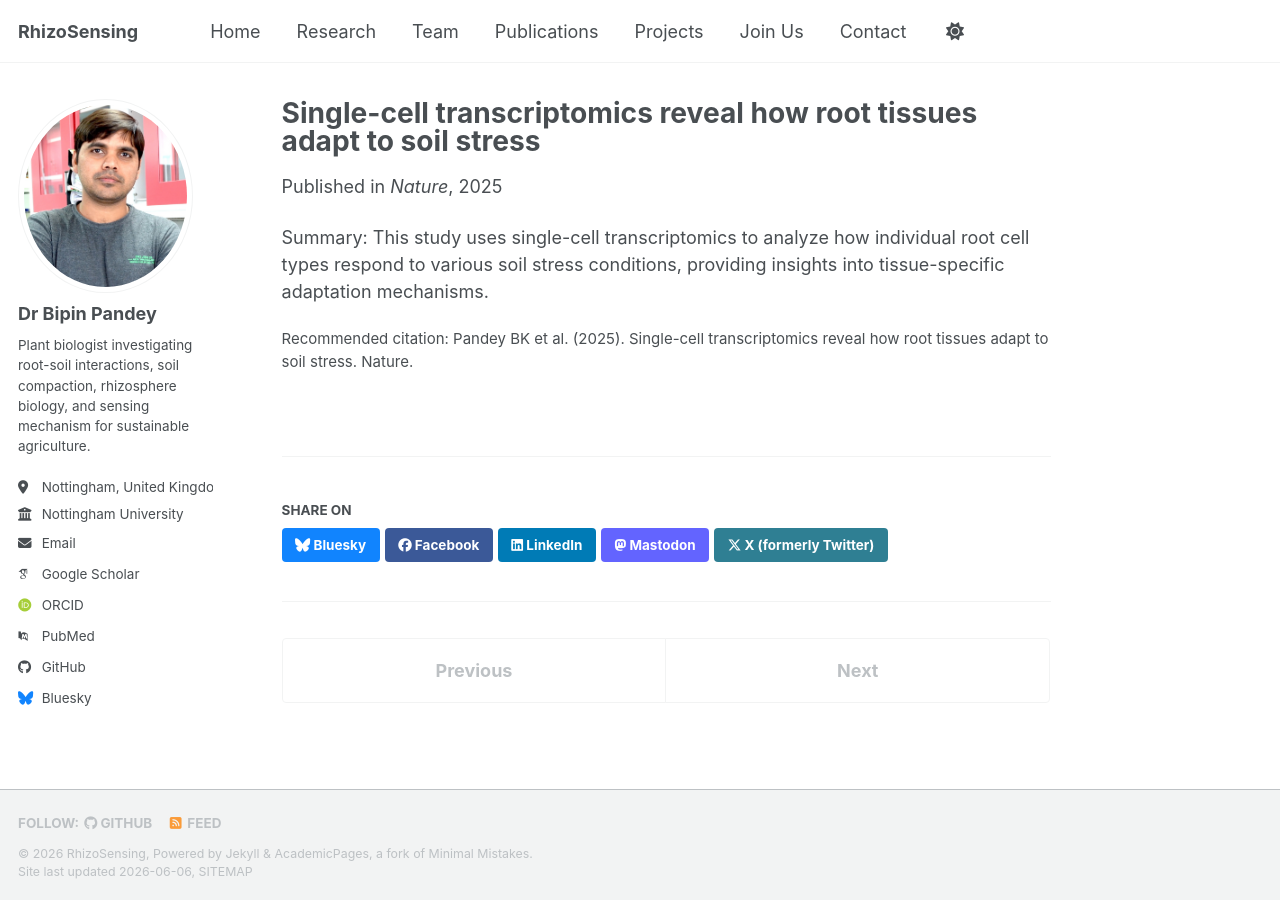
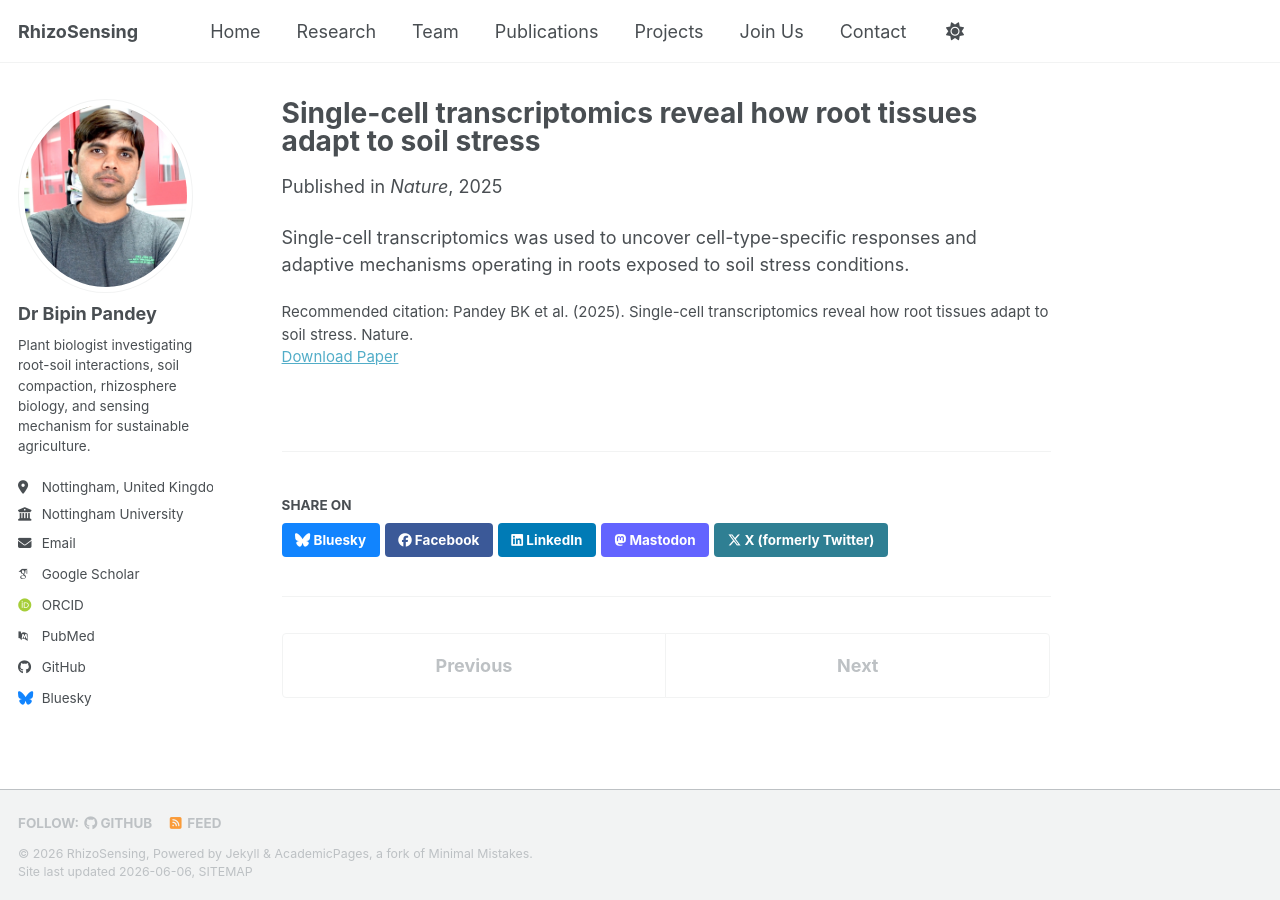
Before and after one commit to bipinkbiotech/rhizosensing.github.io, a Jekyll site: the page built from _publications/2025-pandey-single-cell-root-stress.md, in a window 1280 px wide. Built offline with Jekyll 4.4.1, drawn with Linux system fonts in a browser that asks for light colours; some web fonts are replaced; a script bundle is joined from its source files by our own code; library files that are not in the unit come from our copies.

Commit message:
Update 2025-pandey-single-cell-root-stress.md

```diff
--- a/_publications/2025-pandey-single-cell-root-stress.md
+++ b/_publications/2025-pandey-single-cell-root-stress.md
@@ -1,9 +1,12 @@
 ---
+
 title: "Single-cell transcriptomics reveal how root tissues adapt to soil stress"
 collection: publications
 permalink: /publication/single-cell-root-stress-2025
 date: 2025-01-01
 venue: "Nature"
+paperurl: "[https://doi.org/ADD_DOI_HERE](https://doi.org/10.1038/s41586-025-08941-z)"
 citation: "Pandey BK et al. (2025). Single-cell transcriptomics reveal how root tissues adapt to soil stress. Nature."
 ---
-Summary: This study uses single-cell transcriptomics to analyze how individual root cell types respond to various soil stress conditions, providing insights into tissue-specific adaptation mechanisms.
+
+Single-cell transcriptomics was used to uncover cell-type-specific responses and adaptive mechanisms operating in roots exposed to soil stress conditions.
```
